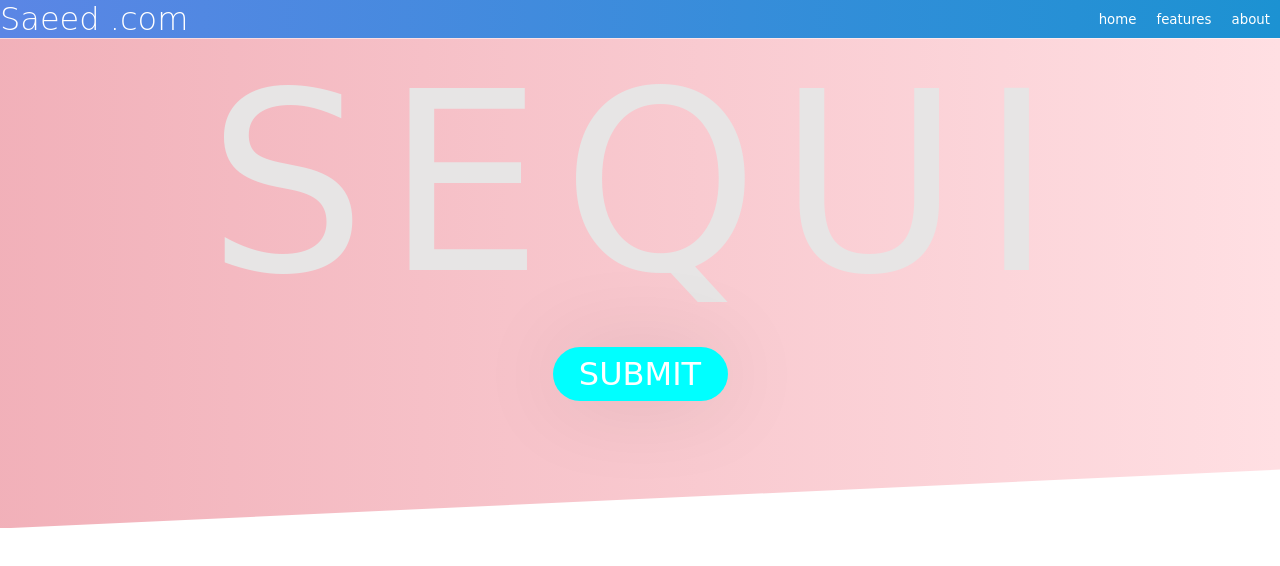
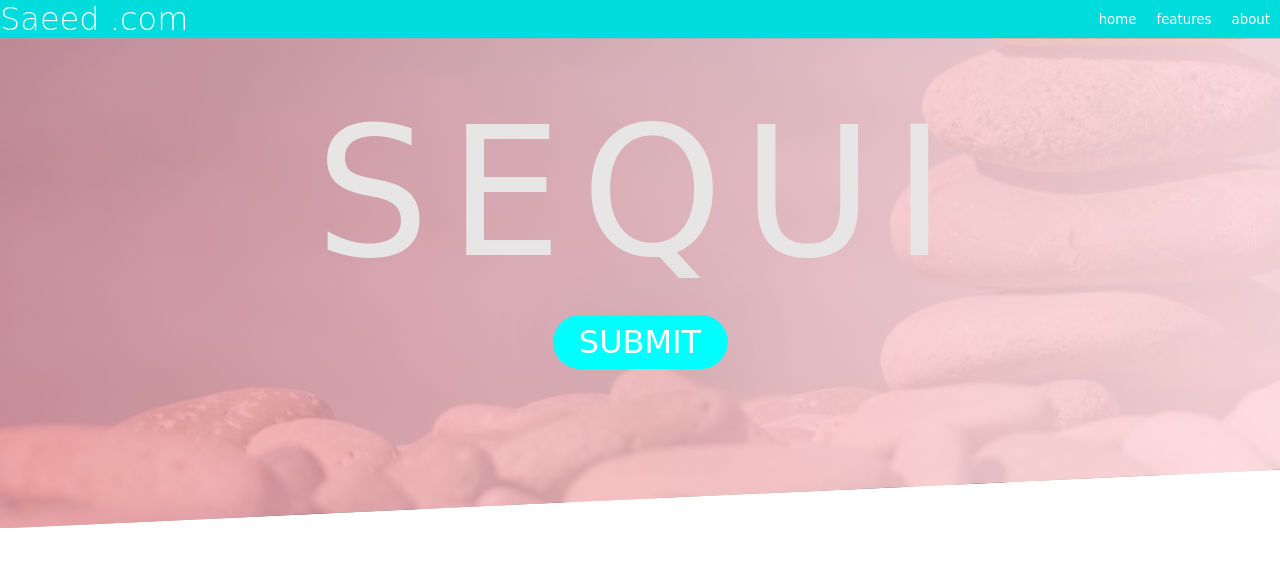
Before and after one commit to saeed0920/start-css-modern-project, a plain HTML site: page index.html in a window 1280 px wide. Drawn offline with Linux system fonts and the light colour scheme; files whose address does not match are found by name.

Commit message:
edit content__h1

```diff
--- a/css/index.css
+++ b/css/index.css
@@ -19,7 +19,7 @@ body {
   font-size: xx-large;
 }
 .font-llg {
-  font-size: 250px;
+  font-size: 180px;
 }
 .flex {
   display: flex;
@@ -28,7 +28,7 @@ body {
   height: 100%;
 }
 .background-telegram {
-  background: linear-gradient(to left, #1c92d2, #5b86e5);
+  background: #00dcdc;
 }
 .bot {
   border-radius: 40%;
@@ -82,6 +82,7 @@ a {
   text-transform: uppercase;
   color: #e7e5e5;
   letter-spacing: 19px;
+  padding-top: 50px;
 }
 .content__bot,
 .content__bot:link,
```
Also changed, not shown: image/bech.jpg (added).
